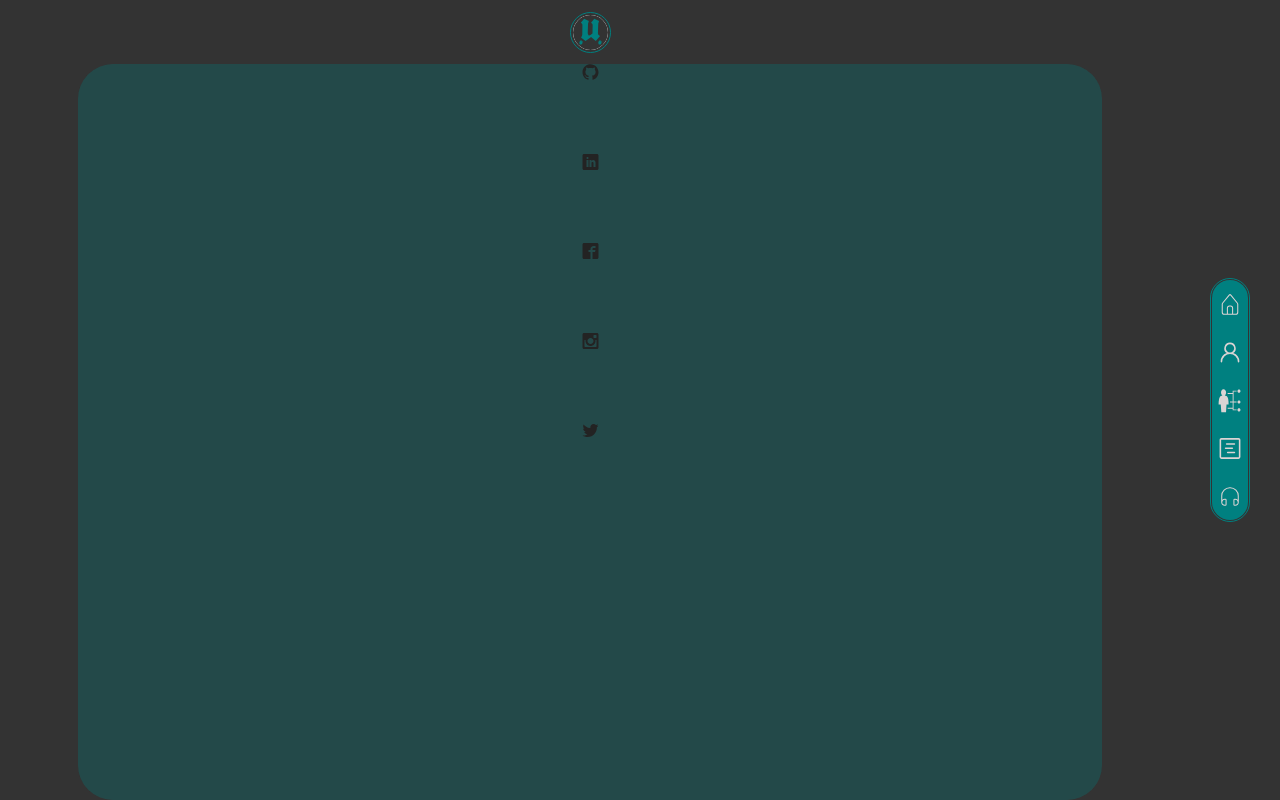
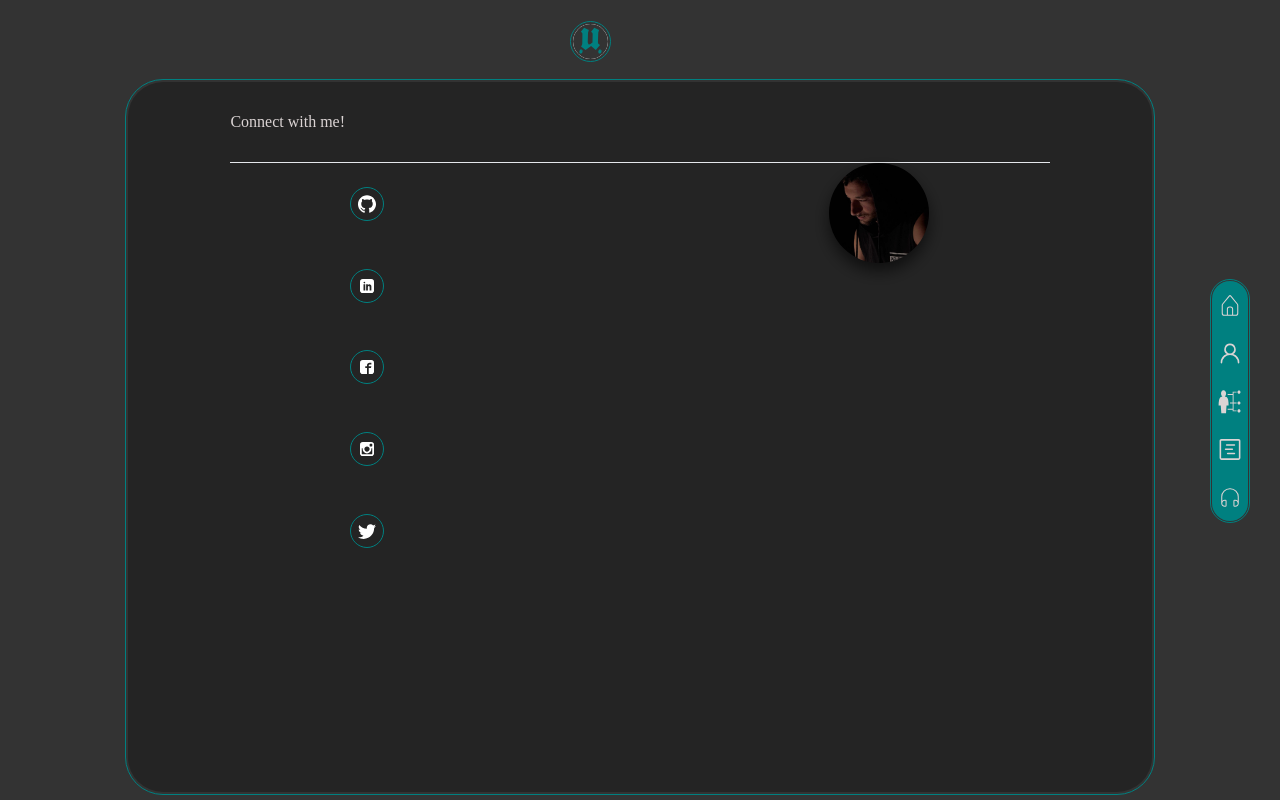
Before and after one commit to ysahih/Portfolio, a Next.js app in the folder my-app/: page / in a window 1280 px wide. Built offline with nearby package versions, Linux system fonts and the light colour scheme.

Commit message:
feat: styled socials icons

```diff
--- a/my-app/app/Components/Header.tsx
+++ b/my-app/app/Components/Header.tsx
@@ -29,12 +29,40 @@ const Header = ()=>{
                 <PiDotsThreeOutlineLight className="Oicon"/>
             </div>
         </div>
-        <div className="infos">
-            <ImGithub    className="socials"/>
-            <ImLinkedin  className="socials"/>
-            <ImFacebook2 className="socials" />
-            <ImInstagram className="socials" />
-            <ImTwitter   className="socials"/>
+        <div className="Connect">
+            <div className="connecHead">
+                <h2>Connect with me!</h2>
+            </div>
+            <hr></hr>
+            <div className="infos">
+                <div className="socials">
+                    <div className="smContainer">
+                        <ImGithub    className="socialIcon"/>
+                    </div>
+                    <div className="smContainer">
+                        <ImLinkedin  className="socialIcon squared"/>
+                    </div>
+                    <div className="smContainer">
+                        <ImFacebook2 className="socialIcon squared" />
+                    </div>
+                    <div className="smContainer">
+                        <ImInstagram className="socialIcon squared" />
+                    </div>
+                    <div className="smContainer">
+                        <ImTwitter   className="socialIcon"/>
+                    </div>
+
+                </div>
+                <div className="myPhoto">
+                    <Image
+                        className="ucef"
+                        src='/image.jpeg'
+                        width={80}
+                        height={40}
+                        alt="uc3f"
+                    />
+                </div>
+            </div>
         </div>
         </>
     );
--- a/my-app/app/globals.css
+++ b/my-app/app/globals.css
@@ -37,8 +37,12 @@
 }
 
 .navContainer{
+  z-index: 3;
   position: fixed;
   bottom: 0;
+  background-color: var(--background);
+  /* background-color: red; */
+  padding-top: 2px;
   width: 100%;
 }
 
@@ -95,9 +99,11 @@
     display: flex;
     justify-content: space-around;
     gap: 40%;
-    height: 8vh;
-    min-height: 60px;
+    height: 82px;
     align-items: center;
+    /* background-color: red; */
+    /* margin-bottom: 10px; */
+
 
   }
 
@@ -151,27 +157,112 @@
   }
 
 
+  /*  */
+  .Connect{
+    height: calc(100vh - 90px);
+    border-radius: 35px;
+    width: 80vw;
+    margin: 0px auto;
+    background-color: rgba(0, 0, 0, 0.3);
+    outline: #008080 1px solid;
+    outline-offset: 2px;
+    /* background-color: red; */
+
+    }
+
+  .connecHead{
+    height: 10vh;
+    /* min-height: 82px; */
+    display: flex;
+    align-items: center;
+    margin-left: 10%;
+    /* width: 43vw;  */
+    /* justify-content: center; */
+    /* background-color: red; */
+
+  }
+
+  .connecHead h2{
+    width: 115px;
+    color: var(--text);
+    /* opacity: 1; */
+  }
+
+    hr{
+    color: var(--text);
+    width: 80%;
+    margin: 0 auto;
+    background-color: red;
+    height: 1px;
+  }
+
   .infos{
     display: flex;
-    flex-direction: column;
-    /* justify-content: space; */
-    gap: 10%;
-    align-items: center;
-    height: 92vh;
-    border-radius: 35px;
-    width: 50px;
-    /* background-color: red; */
-    width: 80vw;
-    margin: 0px auto;
-    background-color: #008080;
-    opacity: 0.3;
-    filter: brightness(100%);
-    backdrop-filter: blur(8px);
+    justify-content: space-around;
+    height: 72%;
+    /* gap: 10%; */
   }
 
+    .socialIcon{
+      width:  18px;
+      height: 18px;
+      border-radius: 20%;
+      color: white;
+      transition: width 1s;
+      /* background-color: red; */
+    }
+
+    .squared{
+      width: 14px;
+      height: 14px;
+    }
+
     .socials{
-      width: 35px;
+      height: 80%;
+      display: flex;
+      flex-direction: column;
+      justify-content: space-around;
     }
+
+    .smContainer{
+        display: flex;
+        align-items: center;
+        justify-content: center;
+        width:  30px;
+        height: 30px;
+        border-radius: 50%;
+        outline: var(--sections) solid 1px;
+        outline-offset: 1px;
+        /* background-color: var(--sections); */
+
+      }
+      /* .smContainer:active{
+      /* .smContainer:focus{
+          .socialIcon{
+            color: var(--background);
+          }
+          background-color: var(--sections);
+
+        } */
+
+    .smContainer:hover{
+      .socialIcon{
+        color: var(--background);
+        width:  20px;
+        height: 20px;
+      }
+      background-color: white;
+    }
+
+    .ucef{
+      background-color: red;
+      border-radius: 50%;
+      width: 100px;
+      height: 100px;
+      object-fit: cover;
+      filter: brightness(120%);
+      box-shadow: 0 8px 16px rgba(0, 0, 0, 0.6);
+  }
 
 
 
```
Also changed, not shown: my-app/public/ucef.svg (added).
